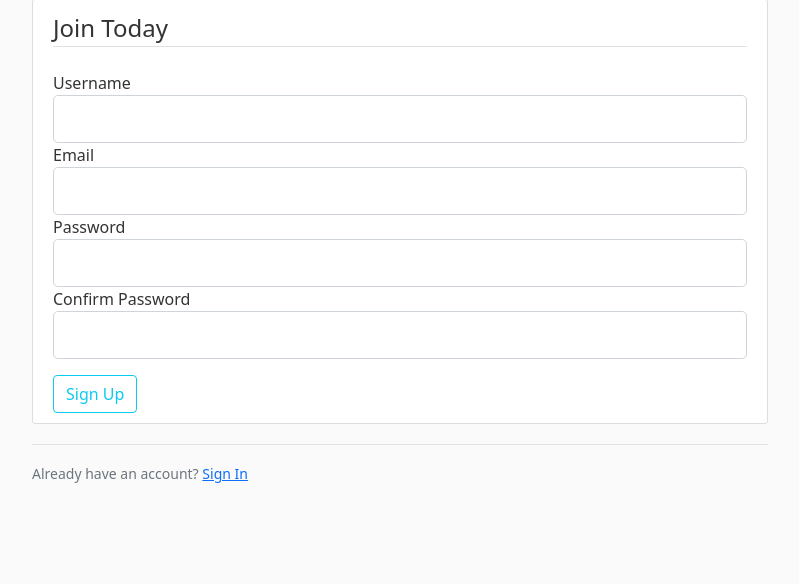
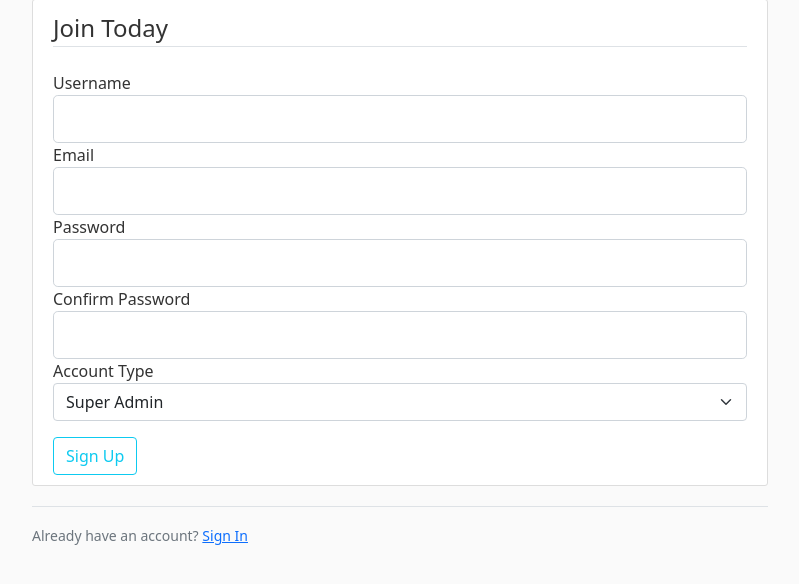
Before and after one commit to Farzen-Taha/Banking-System, a Flask app: page /register in a window 1280 px wide. Shown: the part 81-665 px from the top of the page, without its empty margins (50-849 px from the left). Run offline with Flask 2, Linux system fonts and the light colour scheme; some libraries are stand-ins or nearby versions.

Commit message:
created package and seperated the files

```diff
--- a/bankingsystem.py
+++ /dev/null
@@ -1,87 +0,0 @@
-
-from flask import Flask,render_template,url_for,redirect,flash
-from form import RegistrationForm,LoginForm,DepositForm, TransferForm, WithdrawForm,WithdrawForm
-from flask_sqlalchemy import SQLAlchemy
-
-app=Flask(__name__)
-
-app.config['SECRET_KEY']="436ef4721d03cc15224c24af0a6b2a4f"
-app.config['SQLALCHEMY_DATABASE_URI'] = 'sqlite:///site.db'
-db = SQLAlchemy(app)
-
-class SuperAdmin(db.Model):
-    id=db.Column(db.Integer, primary_key=True)
-    username=db.Column(db.String(20),unique=True,nullable=False)
-    email=db.Column(db.String(120),unique=True,nullable=False)
-    password=db.Column(db.String(60),nullable=False)
-    def __repr__(self) :
-        return f"User ('{self.username}','{self.email}',Type=Admin)"
-
-
-class SystemUser(db.Model):
-    id=db.Column(db.Integer, primary_key=True)
-    username=db.Column(db.String(20),unique=True,nullable=False)
-    email=db.Column(db.String(120),unique=True,nullable=False)
-    password=db.Column(db.String(60),nullable=False)
-    def __repr__(self) :
-        return f"User ('{self.username}','{self.email}',Type=System User)"
-
-
-class Cusomer(db.Model):
-    id=db.Column(db.Integer, primary_key=True)
-    username=db.Column(db.String(20),unique=True,nullable=False)
-    email=db.Column(db.String(120),unique=True,nullable=False)
-    balance= db.Column(db.Integer)
-    password=db.Column(db.String(60),nullable=False)
-    def __repr__(self) :
-        return f"User ('{self.username}','{self.email}', Type=Customer)"
-
-
-
-@app.route("/")
-@app.route("/transactions")
-def transactions():
-
-    return render_template('transactions.html',title='Transactions')
-
-@app.route("/users")
-def users():
-    return render_template('users.html',title="users")
-
-@app.route("/register", methods=['GET','POST'])
-def register():
-    form=RegistrationForm()
-    if form.validate_on_submit():
-        flash('Your account has been created. You can log in now!', 'success')
-        return redirect(url_for('login'))
-    return render_template('register.html',title="Register",form=form)
-
-@app.route("/login", methods=["POST", "GET"])
-def login():
-    form=LoginForm()
-    if form.validate_on_submit():
-        if form.email.data=="admin@blog.com" and form.password.data=="password":
-            flash('You loged in successfully','success')
-            return redirect(url_for('users'))
-        else:
-            flash('Login unsuccessful, incorrect email or password', 'danger')
-    return render_template('login.html', title='Login', form=form)
-
-@app.route("/deposit")
-def deposit():
-    form=DepositForm()
-    return render_template('deposit.html',title="Deposit",form=form)
-
-@app.route("/withdraw")
-def withdraw():
-    form=WithdrawForm()
-    return render_template('withdraw.html',title="Withdraw",form=form)
-
-
-@app.route("/transfer")
-def transfer():
-    form=TransferForm()
-    return render_template('transfer.html',title="Transfer",form=form)
-
-if __name__=='__main__':
-    app.run(debug=True)
--- a/form.py
+++ b/bankingsystem/form.py
@@ -1,6 +1,8 @@
+
 from flask_wtf import FlaskForm
-from wtforms import IntegerField, StringField, PasswordField, SubmitField, BooleanField,ValidationError
+from wtforms import SelectField,IntegerField, StringField, PasswordField, SubmitField, BooleanField,ValidationError
 from wtforms.validators import DataRequired, Length, EqualTo,Email
+from bankingsystem.models import SuperAdmin,SystemUser,Customer
 
 class RegistrationForm(FlaskForm):
 
@@ -10,7 +12,26 @@ class RegistrationForm(FlaskForm):
     password = PasswordField('Password', validators=[DataRequired()])
     confirm_password = PasswordField(
         'Confirm Password', validators=[DataRequired(), EqualTo('password')])
+    # account_type=['Super Admin','System User','Customer']
+    account_type=SelectField(u'Account Type', choices=[('SA', 'Super Admin'), ('SU', 'System User'), ('CU', 'Customer')])
     submit = SubmitField('Sign Up')
+
+
+    def validate_username(self, username):
+        SA = SuperAdmin.query.filter_by(username=username.data).first()
+        SU=SuperAdmin.query.filter_by(username=username.data).first()
+        CU=SuperAdmin.query.filter_by(username=username.data).first()
+        if SA or SU or CU:
+            raise ValidationError(
+                'That name is taken. Please choose a different one.')
+
+    def validate_email(self, email):
+        SA = SuperAdmin.query.filter_by(email=email.data).first()
+        SU = SuperAdmin.query.filter_by(email=email.data).first()
+        CU = SuperAdmin.query.filter_by(email=email.data).first()
+        if SA or SU or CU:
+            raise ValidationError(
+                'That email is taken. Please choose a different one.')
 
 class LoginForm(FlaskForm):
     email = StringField('Email', validators=[DataRequired(), Email()])
--- /dev/null
+++ b/bankingsystem/routes.py
@@ -0,0 +1,99 @@
+import email
+from os import system
+from bankingsystem.models import SuperAdmin, SystemUser, Customer
+from flask import render_template, url_for, redirect, flash
+from bankingsystem.form import (
+    RegistrationForm,
+    LoginForm,
+    DepositForm,
+    TransferForm,
+    WithdrawForm,
+    WithdrawForm,
+)
+from bankingsystem import app, db, bcrypt
+
+
+@app.route("/")
+@app.route("/transactions")
+def transactions():
+
+    return render_template("transactions.html", title="Transactions")
+
+
+@app.route("/users")
+def users():
+    return render_template("users.html", title="users")
+
+
+@app.route("/register", methods=["GET", "POST"])
+def register():
+
+    form = RegistrationForm()
+
+    if form.validate_on_submit():
+        hashed_pw = bcrypt.generate_password_hash(form.password.data).decode("utf-8")
+
+        if form.account_type.data == "SA":
+            super_admin = SuperAdmin.query.first()
+            # if there is not a super admin create one
+            if super_admin is None:
+                super_admin = SuperAdmin(
+                    username=form.username.data,
+                    email=form.email.data,
+                    password=hashed_pw,
+                )
+                db.session.add(super_admin)
+                db.session.commit()
+                flash("Your account has been created. You can log in now!", "success")
+                return redirect(url_for("login"))
+            # else send a reques to the existing super admin
+            else:
+                flash(
+                    "There is already a Super Admin account. Please wait so that your account be verified.",
+                    "warning",
+                )
+        elif form.account_type.data == "SU":
+            system_user = SystemUser(
+                username=form.username.data, email=form.email.data, password=hashed_pw
+            )
+            flash(
+                "Your data saved. Please wait so that your account be verified.", "info"
+            )
+        elif form.account_type.data == "SU":
+            Customer = Customer(
+                username=form.username.data, email=form.email.data, password=hashed_pw
+            )
+            flash(
+                "Your data saved. Please wait so that your account be verified.", "info"
+            )
+    return render_template("register.html", title="Register", form=form)
+
+
+@app.route("/login", methods=["POST", "GET"])
+def login():
+    form = LoginForm()
+    if form.validate_on_submit():
+        if form.email.data == "admin@blog.com" and form.password.data == "password":
+            flash("You loged in successfully", "success")
+            return redirect(url_for("users"))
+        else:
+            flash("Login unsuccessful, incorrect email or password", "danger")
+    return render_template("login.html", title="Login", form=form)
+
+
+@app.route("/deposit")
+def deposit():
+    form = DepositForm()
+    return render_template("deposit.html", title="Deposit", form=form)
+
+
+@app.route("/withdraw")
+def withdraw():
+    form = WithdrawForm()
+    return render_template("withdraw.html", title="Withdraw", form=form)
+
+
+@app.route("/transfer")
+def transfer():
+    form = TransferForm()
+    return render_template("transfer.html", title="Transfer", form=form)
--- a/templates/register.html
+++ b/bankingsystem/templates/register.html
@@ -65,7 +65,21 @@
                 {%endif%}
 
             </div>
+            <div class="form-group">
+                {{ form.account_type.label(class="form-control-label")}}
+                {% if form.account_type.errors %}
+                {{ form.account_type(class="form-control form-control-lg is-invalid")}}
+                <div class="invalid-feedback">
+                    {% for error in form.account_type.errors%}
+                    <span>{{error}}</span>
+                    {% endfor %}
+                </div>
 
+                {%else%}
+                {{form.account_type(class="form-select")}}
+                {%endif%}
+
+            </div>
 
         </fieldset>
         <div class="form-group mt-3">
--- a/run.py
+++ b/run.py
@@ -1,3 +1,3 @@
-# from bankingsystem import app
-# if __name__=='__main__':
-#         app.run(debug=True)
+from bankingsystem import app
+if __name__=='__main__':
+        app.run(debug=True)
```
Also changed, not shown: bankingsystem/__init__.py (added, +12 -0 lines), bankingsystem/models.py (added, +28 -0 lines), bankingsystem/site.db (added), bankingsystem/templates/deposit.html (renamed from templates/deposit.html), bankingsystem/templates/layout.html (renamed from templates/layout.html), bankingsystem/templates/login.html (renamed from templates/login.html), bankingsystem/templates/transactions.html (renamed from templates/transactions.html), bankingsystem/templates/transfer.html (renamed from templates/transfer.html), bankingsystem/templates/users.html (renamed from templates/users.html), bankingsystem/templates/withdraw.html (renamed from templates/withdraw.html), models.py (deleted), site.db (deleted).
